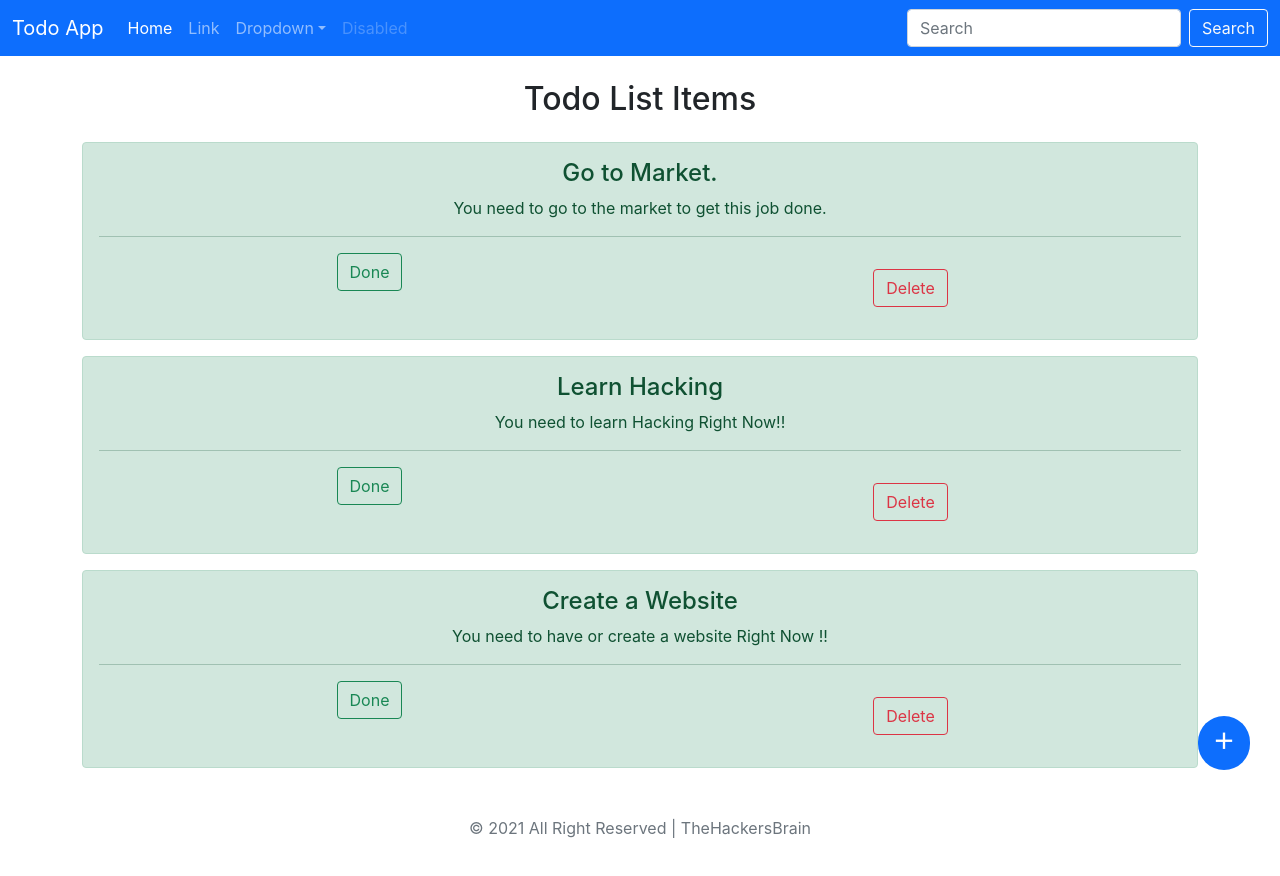
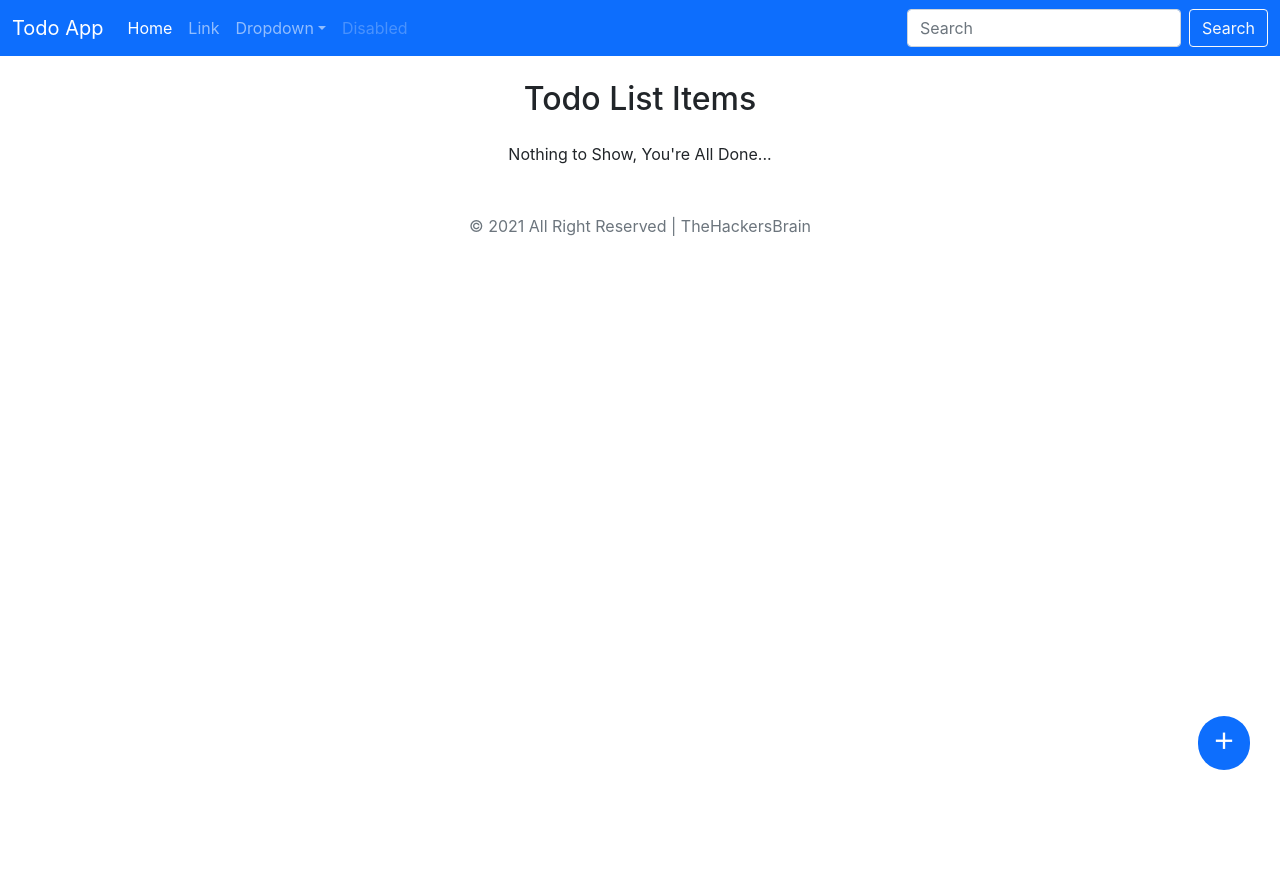
Before and after one commit to thehackersbrain/todoapp, a React (Create React App) app: page / in a window 1280 px wide. Shown: the top 876 px of the page. After the commit the page ends 800 px from the top, so only its background shows below. Built offline with nearby package versions, Linux system fonts and the light colour scheme.

Commit message:
Shifted Data to Local Storage

```diff
--- a/src/App.js
+++ b/src/App.js
@@ -3,19 +3,26 @@
 import Todos from "./Assets/Components/Todos";
 import Footer from "./Assets/Components/Footer";
 import TodoForm from "./Assets/Components/TodoForm";
-import React, { useState } from "react";
+import React, { useState, useEffect } from "react";
 
 function App() {
+	let initTodo;
+	if (localStorage.getItem("todos") === null) {
+		initTodo = [];
+	} else {
+		initTodo = JSON.parse(localStorage.getItem("todos"));
+	}
+
 	const onDelete = (todo) => {
 		setTodos(
 			todos.filter((e) => {
 				return e !== todo;
 			})
 		);
+		localStorage.setItem("todos", JSON.stringify(todos));
 	};
 
 	const addTodo = (title, desc) => {
-		// let sno = todos[todos.length - 1].sno + 1;
 		let sno = todos.length + 1;
 		const todoValue = {
 			sno: sno,
@@ -23,26 +30,12 @@
 			desc: desc,
 		};
 		setTodos([...todos, todoValue]);
-		console.log(todoValue);
 	};
 
-	const [todos, setTodos] = useState([
-		{
-			sno: 1,
-			title: "Go to Market.",
-			desc: "You need to go to the market to get this job done.",
-		},
-		{
-			sno: 2,
-			title: "Learn Hacking",
-			desc: "You need to learn Hacking Right Now!!",
-		},
-		{
-			sno: 3,
-			title: "Create a Website",
-			desc: "You need to have or create a website Right Now !!",
-		},
-	]);
+	const [todos, setTodos] = useState(initTodo);
+	useEffect(() => {
+		localStorage.setItem("todos", JSON.stringify(todos));
+	}, [todos]);
 
 	return (
 		<div className="App">
--- a/src/Assets/Components/TodoItem.js
+++ b/src/Assets/Components/TodoItem.js
@@ -15,7 +15,7 @@
 								Done
 							</button>
 						</div>
-						<div className="col-sm my-3">
+						<div className="col-sm">
 							<button
 								type="button"
 								className="btn btn-outline-danger"
```
